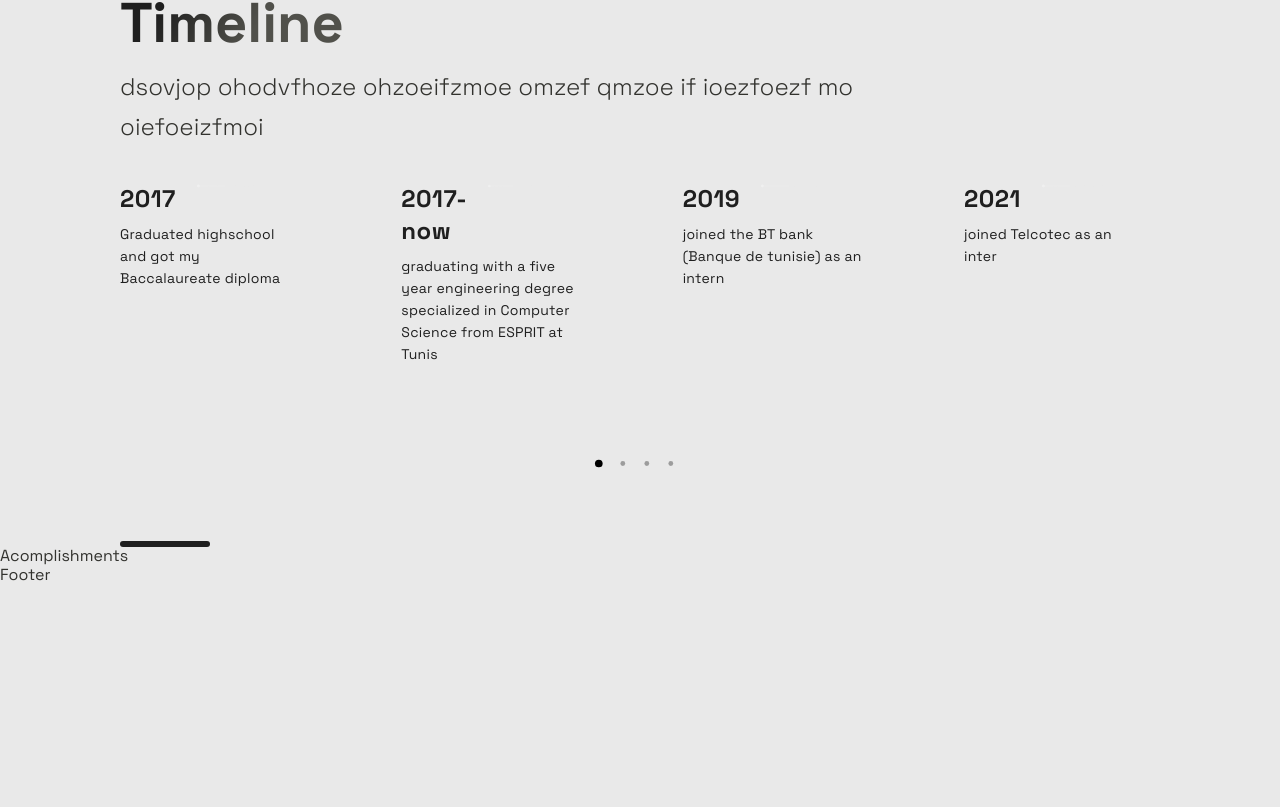
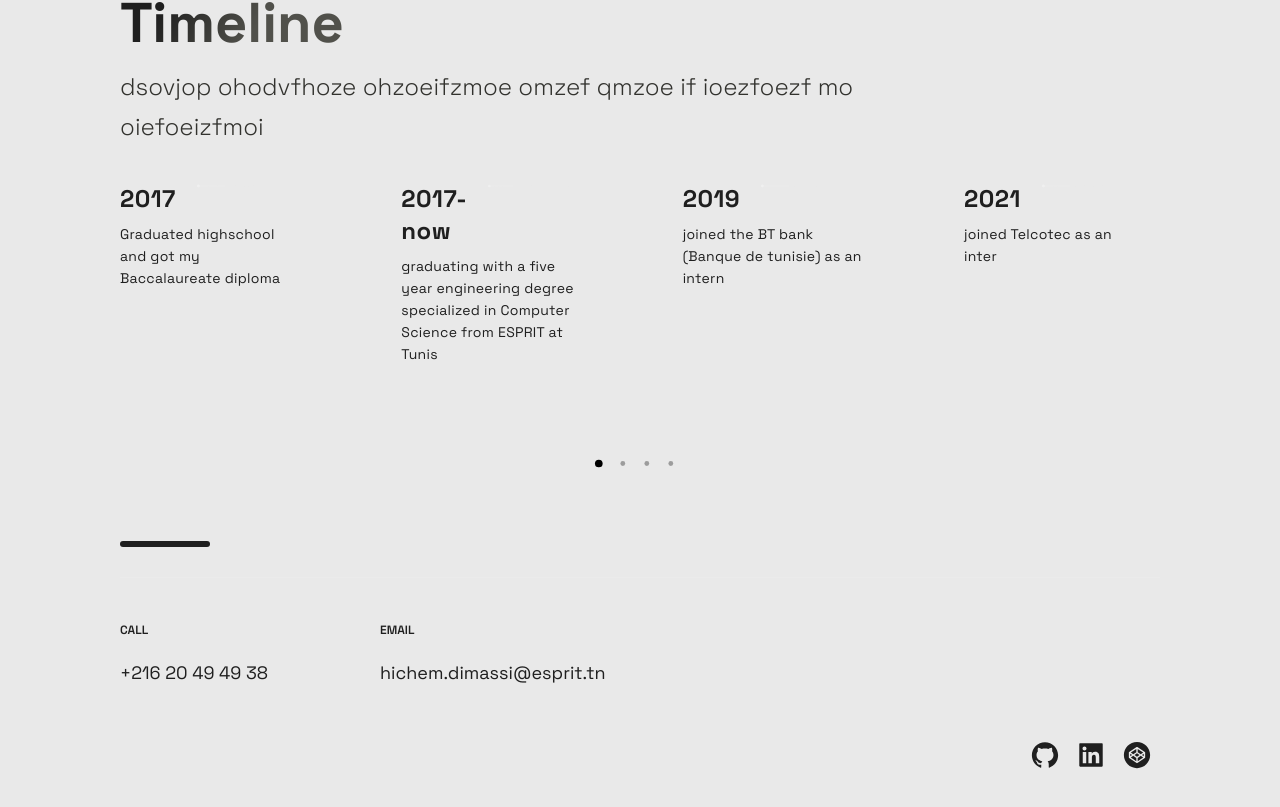
Before and after one commit to dhichem/Portfolio, a Next.js app: page / in a window 1280 px wide. Shown: the part 2984-3791 px from the top of the page. Before the commit the page ends 3569 px from the top, so only its background shows below. Built offline with nearby package versions, Linux system fonts and the light colour scheme.

Commit message:
all parts done

```diff
--- a/src/components/Acomplishments/Acomplishments.js
+++ b/src/components/Acomplishments/Acomplishments.js
@@ -2,18 +2,12 @@ import React from 'react';
 
 import { Section, SectionDivider, SectionTitle } from '../../styles/GlobalComponents';
 import { Box, Boxes, BoxNum, BoxText } from './AcomplishmentsStyles';
+import { Accoplishments } from '../../constants/constants';
 
-const data = [
-  { number: 20, text: 'Open Source Projects'},
-  { number: 1000, text: 'Students', },
-  { number: 1900, text: 'Github Followers', },
-  { number: 5000, text: 'Github Stars', }
-];
 
 const Acomplishments = () => (
-  <div>
-    Acomplishments
-  </div>
+  <>
+  </>
 );
 
 export default Acomplishments;
--- a/src/components/Footer/Footer.js
+++ b/src/components/Footer/Footer.js
@@ -1,14 +1,41 @@
 import React from 'react';
-import { AiFillGithub, AiFillInstagram, AiFillLinkedin } from 'react-icons/ai';
+import { AiFillGithub, AiFillInstagram, AiFillLinkedin, AiFillCodepenCircle } from 'react-icons/ai';
 
 import { SocialIcons } from '../Header/HeaderStyles';
 import { CompanyContainer, FooterWrapper, LinkColumn, LinkItem, LinkList, LinkTitle, Slogan, SocialContainer, SocialIconsContainer } from './FooterStyles';
 
 const Footer = () => {
   return (
-    <div>
-      Footer
-    </div>
+    <FooterWrapper>
+      <LinkList>
+        <LinkColumn>
+          <LinkTitle>Call</LinkTitle>
+          <LinkItem href="tel:+216 20 49 49 38">+216 20 49 49 38</LinkItem>
+        </LinkColumn>
+
+        <LinkColumn>
+          <LinkTitle>Email</LinkTitle>
+          <LinkItem href="mailto:hichem.dimassi@esprit.tn">hichem.dimassi@esprit.tn</LinkItem>
+        </LinkColumn>
+      </LinkList>
+
+      <SocialIconsContainer>
+        <CompanyContainer>
+        </CompanyContainer>
+        <SocialContainer>
+          <SocialIcons href="https://github.com/dhichem">
+            <AiFillGithub size="3rem" />
+          </SocialIcons>
+          <SocialIcons href="https://linkedin.com/in/hichem-dimassi-b86922186">
+            <AiFillLinkedin size="3rem" />
+          </SocialIcons>
+          <SocialIcons href="https://www.codewars.com/users/dhichem">
+            <AiFillCodepenCircle size="3rem" />
+          </SocialIcons>
+        </SocialContainer>
+
+      </SocialIconsContainer>
+    </FooterWrapper>
   );
 };
 
--- a/src/components/Footer/FooterStyles.js
+++ b/src/components/Footer/FooterStyles.js
@@ -17,14 +17,14 @@ export const FooterWrapper = styled.section`
 export const LinkItem = styled.a`
 	font-size: 18px;
 	line-height: 30px;
-	color: rgba(255, 255, 255, 0.75);
+	color: #1f1f1f;
 	margin-bottom: 16px;
 	transition: .3s ease;
 	position: relative;
 	left: 0;
 
 	&:hover {
-		color: #fff;
+		color: #4353ff;
 		left: 6px;
 	}
 
@@ -148,7 +148,7 @@ export const LinkTitle = styled.h4`
 	font-size: 12px;
 	line-height: 24px;
 	text-transform: uppercase;
-	color: rgba(255, 255, 255, 0.4);
+	color: #1f1f1f;
 	margin-bottom: 16px;
 
 	@media ${props => props.theme.breakpoints.sm} {
```
